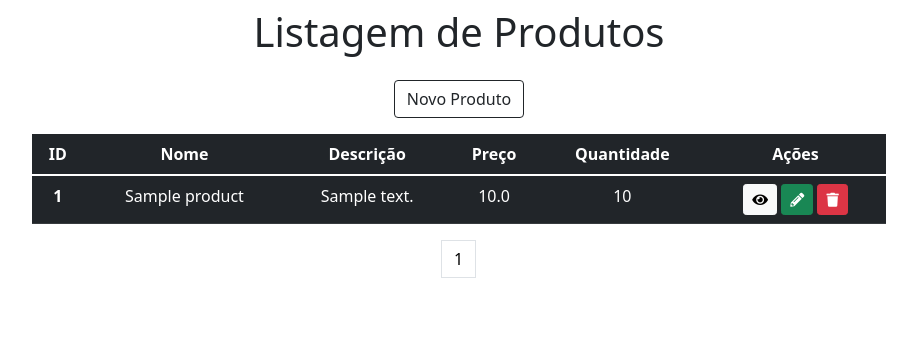
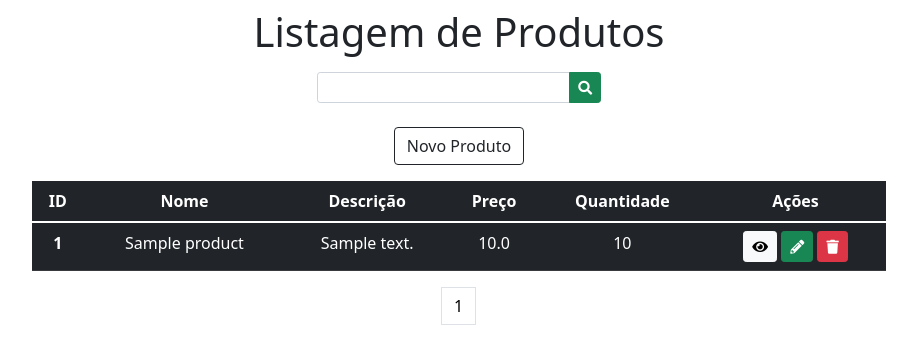
Before and after one commit to 45ewertton/estoque_django, a Django app: page / in a window 1280 px wide. Shown: the part 46-410 px from the top of the page, without its empty margins (181-1098 px from the left). Run offline with Django 3.2, Linux system fonts and the light colour scheme; tables that the repository leaves empty hold one stand-in row (values such as "Sample post"); some libraries are stand-ins or nearby versions.

Commit message:
Inicio a implementacao do sistema de busca da app product

```diff
--- a/product/templates/product.html
+++ b/product/templates/product.html
@@ -3,6 +3,15 @@
 {% block content %}
     <div class="col-8 m-auto pt-2 pb-2 text-center">
         <h1>Listagem de Produtos</h1>
+            <form class="form-inline col-4 m-auto mt-3" action="#" method="#">
+                    <div class="form-group mb-2">
+                        {% csrf_token %}
+                        <div class="input-group input-group-sm">
+                            <input type="text" class="form-control">
+                            <button type="submit" class="btn btn-success btn-sm"><i class="fas fa-search"></i></button>
+                        </div>
+                    </div>
+            </form>
     </div>
 
     <div class="col-8 m-auto pt-2 pb-2 text-center">
--- a/product/views.py
+++ b/product/views.py
@@ -7,9 +7,14 @@ from django.core.paginator import Paginator
 def product_list(request):
 
     context = {}
-    p_list = Product.objects.all()
+    product = Product.objects.all()
 
-    paginator = Paginator(p_list, 3)
+    # search = request.POST.get('search')
+
+    # if search:
+    #     product = Product.objects.filter(name__startswith=search)
+
+    paginator = Paginator(product, 3)
     page = request.GET.get('page')
     product = paginator.get_page(page)
 
```
